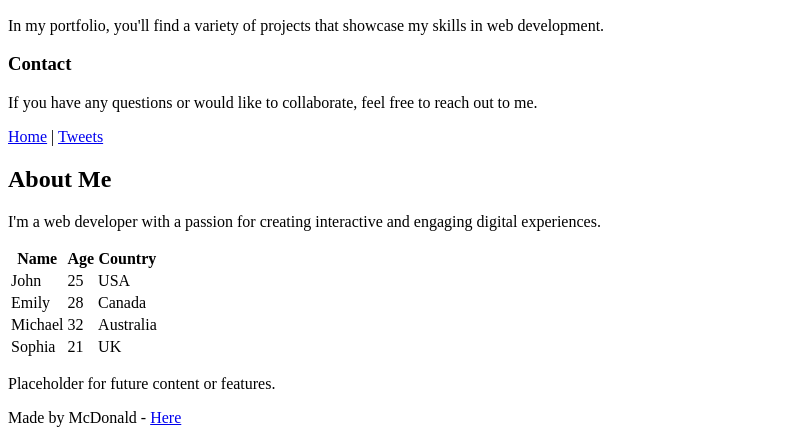
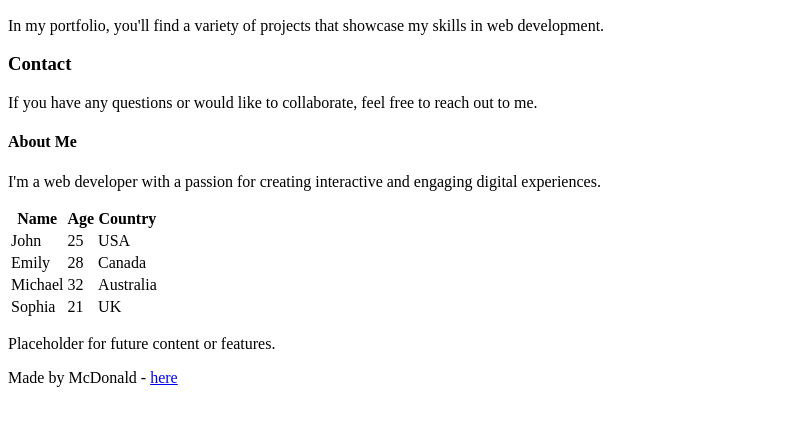
Before and after one commit to McDonald-ops/My_First_Portfolio, a plain HTML site: page html_basic/index.html in a window 1280 px wide. Shown: the part 492-935 px from the top of the page, without its empty margins (0-805 px from the left). After the commit the page ends 895 px from the top, so only its background shows below. Drawn offline with Linux system fonts and the light colour scheme.

Commit message:
Initial commit on structured webpages

```diff
--- a/html_basic/index.html
+++ b/html_basic/index.html
@@ -24,11 +24,8 @@
 
            <h3>Contact</h3>
              <p>If you have any questions or would like to collaborate, feel free to reach out to me.</p>
-       <nav>
-           <a href="index.html">Home</a> |
-           <a href="tweets.html">Tweets</a>
-      </nav>
-        <h2>About Me</h2>
+
+        <h4>About Me</h4>
         <p>I'm a web developer with a passion for creating interactive and engaging digital experiences.</p>
         <div>
             <table>
@@ -69,7 +66,7 @@
     </aside>
 </main>
 <footer>
-    <p>Made by McDonald - <a href="www.linkedin.com/in/mcdonald-odiase-68071535a" target="_blank">Here</a></p>
+    <p>Made by McDonald - <a href="www.linkedin.com/in/mcdonald-odiase-68071535a" target="_blank">here</a></p>
 </footer>
 </body>
 </html>
```
Also changed, not shown: html_basic/tweets.html (+1 -5 lines).
